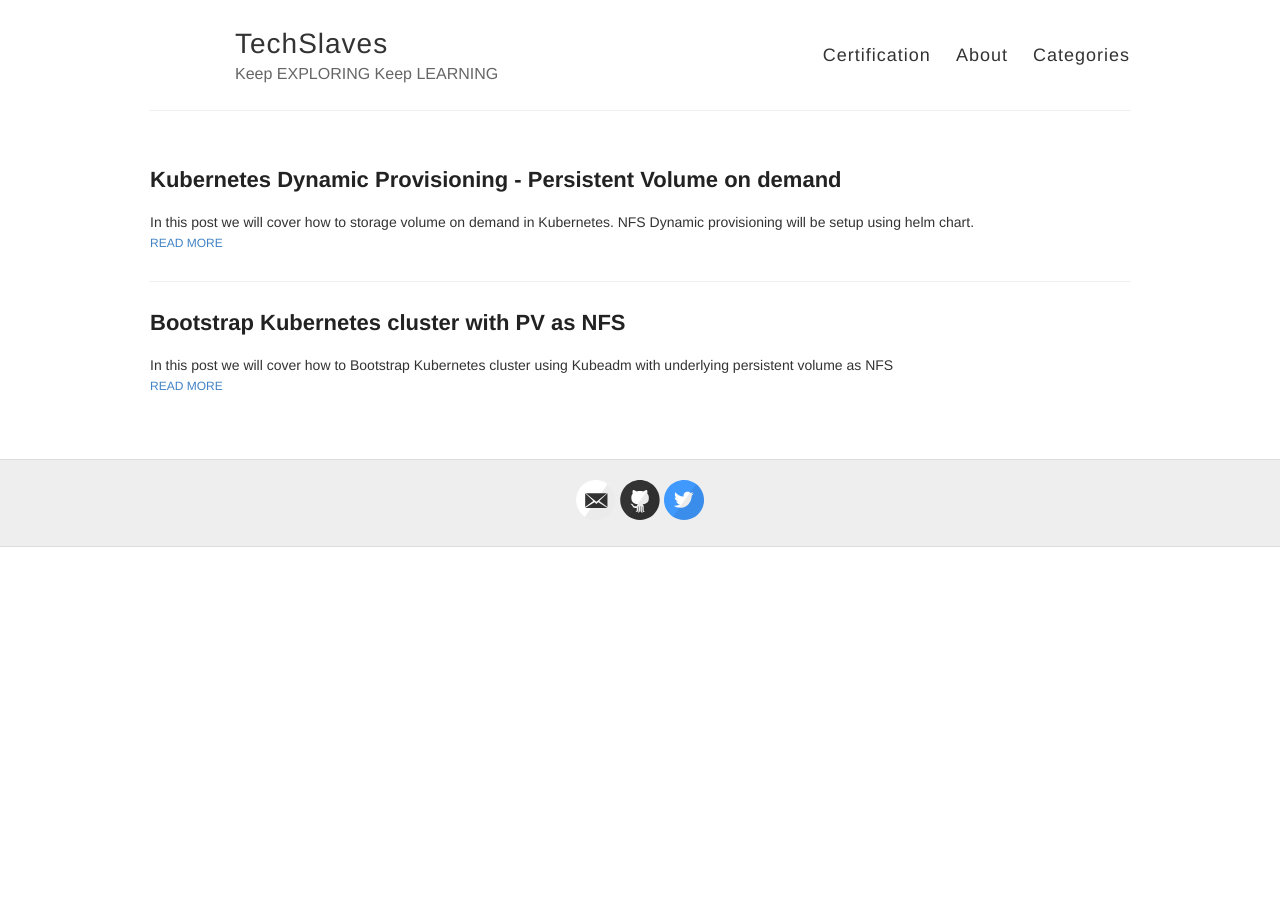
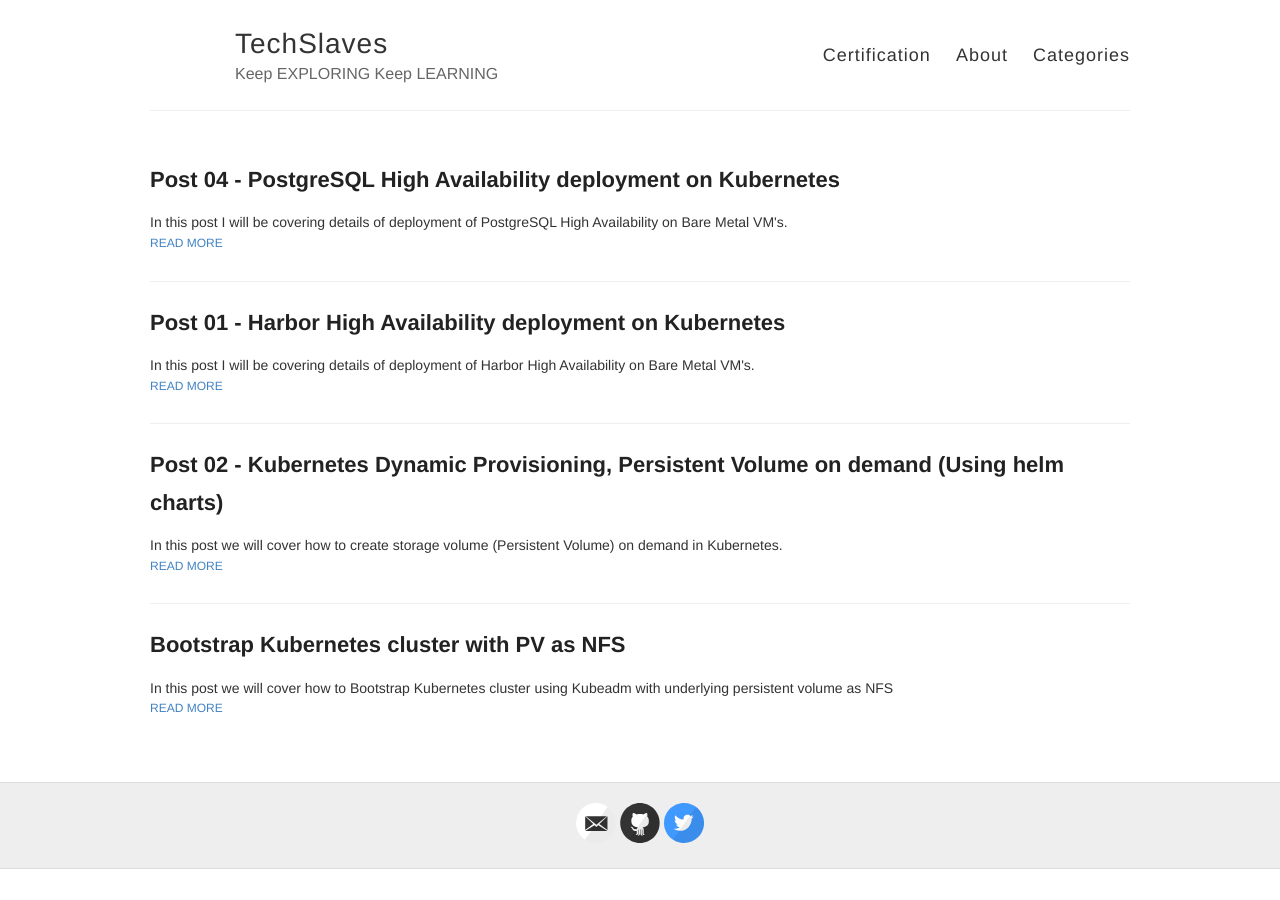
Before and after one commit to techslaves/techslaves.github.io, a Jekyll site: the page built from index.html, in a window 1280 px wide. Built offline with Jekyll 4.4.1, drawn with Linux system fonts in a browser that asks for light colours; some of the changed lines change nothing that is shown.

Commit message:
Adding Post for Harbor High availability

```diff
--- a/_posts/2021-05-06-Dynamic Volume Provisioning NFS.md
+++ b/_posts/2021-05-06-Dynamic Volume Provisioning NFS.md
@@ -1,21 +1,36 @@
 ---
 layout: post
-title:  Kubernetes Dynamic Provisioning - Persistent Volume on demand
+title:  Post 02 - Kubernetes Dynamic Provisioning, Persistent Volume on demand (Using helm charts)
 excerpt:
-  "In this post we will cover how to storage volume on demand in Kubernetes. NFS Dynamic provisioning will be setup using helm chart. "
+  "In this post we will cover how to create storage volume (Persistent Volume) on demand in Kubernetes."
 date:   2021-05-06 17:40:40 +0530
 categories:
   - "Devops"
 tags:
   - Kubernetes
 ---
+
+In this post I will be covering details of configuring NFS dynamic provisioner on Bare Metal VM's. This article is part of series of Harbor High Availability
+
+1) Harbor High Availability deployment on Kubernetes \
+[Post 01 - Harbor High Availability deployment on Kubernetes]({% link _posts/2021-05-14-Harbor High Availability deployment on Kubernetes.md %}) \
+
+2) Kubernetes Dynamic Provisioning - Persistent Volume on demand (Using helm charts) (this post)
+
+3) High available Redis (Using helm charts)
+
+4) High available PostgreSQL database (Using helm charts) \
+[Post 04 - PostgreSQL High Availability deployment on Kubernetes]({% link _posts/2021-05-15-PostgeSQL High Availability deployment on Kubernetes.md %}) \
+
+5) Harbor High Availability deployment in action on Kubernetes using helm chart. \
+
+#### *This article can also be used to configure NFS Dynamic Provisioning even if you are not installing Harbor High Availability.*
+
 **Prerequisite**
 
 NFS server is up and running.
 
-All worker nodes on which pods will be deployed has a directory mounted on NFS server which will be used for creating persistent volume.
-
-Read this to create NFS server
+Read my previous post to create NFS server and bootstrap kubernetes using kubeadm.
 
 - [Bootstrap Kubernetes cluster with PV as NFS ]({% link
   _posts/2021-01-14-Kubernetes.md %})
@@ -63,6 +78,8 @@ Run $kubectl get sc
 
 You should be able to see storage class with name `nfs-client`.
 
+*Using --kubeconfig parameter as I am installing helm chart from powershell from my Windows laptop on remote kubernetes cluster.*
+
 **Test automatic PV creation on NFS server***
 
 Create below PVC and check if underlying PV is created on NFS server automatically
@@ -73,3 +90,6 @@ Run $  kubectl get pv, pvc
 
 Above command will show PVC created from above yaml and underlying pv.
 Go to the nfs server on mount directory and one can find underlying pv folder.
+
+**NOTE**
+ This usecase was implemented was done on bare-metal cluster.
--- /dev/null
+++ b/_posts/2021-05-14-Harbor High Availability deployment on Kubernetes.md
@@ -0,0 +1,87 @@
+---
+layout: post
+title:  Post 01 - Harbor High Availability deployment on Kubernetes
+excerpt:
+  "In this post I will be covering details of deployment of Harbor High Availability on Bare Metal VM's."
+date:   2021-05-14 17:40:40 +0530
+image: /images/kubernetes/HARBOR.PNG
+categories:
+  - "Devops"
+tags:
+  - Kubernetes
+---
+
+![](/images/kubernetes/HARBOR.PNG)
+
+In this post I will be covering details of deployment of Harbor High Availability on Bare Metal VM's. This will be a series of article covering
+
+1) Harbor High Availability deployment on Kubernetes (this post)
+
+2) Kubernetes Dynamic Provisioning - Persistent Volume on demand (Using helm charts) \
+[Kubernetes Dynamic Provisioning - Persistent Volume on demand (Using helm charts)]({% link _posts/2021-05-06-Dynamic Volume Provisioning NFS.md %}) \\
+
+3) High available Redis (Using helm charts) \
+
+4) High available PostgreSQL database (Using helm charts) \
+[Post 04 - PostgreSQL High Availability deployment on Kubernetes]({% link _posts/2021-05-15-PostgeSQL High Availability deployment on Kubernetes.md %}) \
+
+5) Harbor High Availability deployment in action on Kubernetes using helm chart. \
+
+> Harbor is an open source registry that secures artifacts with policies and role-based access control,
+ensures images are scanned and free from vulnerabilities, and signs images as trusted.
+Harbor, a CNCF Graduated project, delivers compliance, performance, and interoperability to help you consistently
+ and securely manage artifacts across cloud native compute platforms like Kubernetes and Docker. - Source (Harbor.io)
+
+## Prerequisite
+
+To install harbor using helm chart on Kubernetes cluster, we need to have
+
+#### *1) Kubernetes cluster 1.10+ :*
+We need to have Kubernetes cluster. Refer my previous post for this - [Bootstrap Kubernetes cluster with PV as NFS ]({% link
+  _posts/2021-01-14-Kubernetes.md %})
+
+#### *2) Helm 2.8.0+ :*
+I have installed helm in my local windows machine and using cluster config file from .kube folder to remotely connect to cluster.
+We can install helm chart on remote cluster using --kubeconfig parameter with value as path to config file.
+Eg: --kubeconfig=D:\kubernetes\config
+
+#### *3) High available PostgreSQL database :*
+Harbor helm chart don't deploy PostgreSQL HA cluster and we need to pass IP address in values.yaml file of Harbor helm for its integration with Harbor.
+This can be achieved using bitnami helm chart from this link - [PostgreSQL helm](https://github.com/bitnami/charts/tree/master/bitnami/postgresql-ha)
+
+#### *4) High available Redis :*
+Harbor helm chart don't deploy Redis HA cluster and we need to pass IP address in values.yaml file of Harbor helm for its integration with Harbor.
+This can be achieved using bitnami helm chart from this link - [Redis Helm](https://github.com/bitnami/charts/tree/master/bitnami/redis)
+
+
+#### *5) PVC that can be shared across nodes or external object storage :*
+I will be using NFS as shared storage device across nodes. Along with this I will configure NFS dynamic Provisioner for automatically creating PV on demand on the NFS.
+
+
+## Now lets discuss on details of POD's created using Harbor helm chart:
+
+I did not enabled harbor-exporter for now.
+
+#### *1) harbor-chartmuseum -*
+Harbor support storing helm chart along with docker Image. Incase you don't require helm chart support in your private Harbor repository you can disable this using harbor helm chart.
+
+#### *2) harbor-core -*
+Harbor Core is one of the main components of Harbor. It interacts with redis cluster. So, incase redis cluster integration is not successful this pod will not come up and in turn harbor-jobservice pod will not come.
+
+#### *3) harbor-jobservice -*
+Harbor jobservice is one of the main components of Harbor. This is the last pod to come up in all the pods of helm chart.
+
+#### *4) harbor-nginx -*
+Nginx container is itself a Reverse Proxy in front of the core and the portal containers. If Harbor is exposed as Ingress, then nginx pod is not deployed.
+
+#### *5) harbor-notary-server -*
+Notary server is used for signing and verifying images. It is a optional pod and can be disabled used values.yaml in Harbor Helm charts.
+This is used when you want to sign you image while pushing.
+Developer enable content trust and export server details.
+export DOCKER_CONTENT_TRUST=1 and export DOCKER_CONTENT_TRUST_SERVER=https://IP_ADDRESS:4443
+
+#### *6) harbor-notary-signer -*
+Notary Signer cordinates with notary-server for signing image.
+
+In the next post I will be configuring NFS-Dynamic provisioner which will create PV's on demand for PVC's created by Redis, PostgreSQL and Harbor Helm chart- \
+[Kubernetes Dynamic Provisioning - Persistent Volume on demand (Using helm charts)]({% link _posts/2021-05-06-Dynamic Volume Provisioning NFS.md %})
--- /dev/null
+++ b/_posts/2021-05-15-PostgeSQL High Availability deployment on Kubernetes.md
@@ -0,0 +1,159 @@
+---
+layout: post
+title:  Post 04 - PostgreSQL High Availability deployment on Kubernetes
+excerpt:
+  "In this post I will be covering details of deployment of PostgreSQL High Availability on Bare Metal VM's."
+date:   2021-05-14 17:40:40 +0530
+categories:
+  - "Devops"
+tags:
+  - Kubernetes
+---
+
+In this post I will be covering details of deployment of PostgreSQL High Availability on Bare Metal VM's. This article is part of series of Harbor High Availability
+
+1) Harbor High Availability deployment on Kubernetes \
+[Post 01 - Harbor High Availability deployment on Kubernetes]({% link _posts/2021-05-14-Harbor High Availability deployment on Kubernetes.md %})\
+
+2) Kubernetes Dynamic Provisioning : Persistent Volume on demand (Using helm charts) \
+[Kubernetes Dynamic Provisioning - Persistent Volume on demand (Using helm charts)]({% link _posts/2021-05-06-Dynamic Volume Provisioning NFS.md %}) \
+
+3) High available Redis (Using helm charts)
+
+4) High available PostgreSQL database (Using helm charts) (this post)
+
+5) Harbor High Availability deployment in action on Kubernetes using helm chart.
+
+> PostgreSQL is an open source object-relational database known for its reliability and data integrity.
+
+**Prerequisite**
+
+1) Kubernetes cluster is up and running. To know how to achieve this read my previous post bootstrap kubernetes using kubeadm.
+
+- [Bootstrap Kubernetes cluster with PV as NFS ]({% link
+  _posts/2021-01-14-Kubernetes.md %})
+
+2) NameSpace with name harbor-private-registry is already existing.
+If its not created run:
+
+$ kubectl create ns harbor-private-registry
+
+3) Dynamic Volume Provisioning NFS is working and able to create pv on demand.
+
+- [Bootstrap Kubernetes cluster with PV as NFS ]({% link
+  _posts/2021-05-06-Dynamic Volume Provisioning NFS.md %})
+
+***Using helm chart for PostgreSQL High Availability cluster***
+
+We will be using bitnami helm chart for deploying High Availabilty PostgreSQL cluster - [PostgreSQL helm](https://github.com/bitnami/charts/tree/master/bitnami/postgresql-ha)
+
+#### We need to modify values.yaml file or override below values using --set flag while installing helm:
+
+*--set pgpool.replicaCount=2*
+
+*--set postgresql.replicaCount=3*
+
+*--set postgresql.existingSecret=postgresql-harbor-secret* : Name of secret created to store postgreSQL and repmgr password
+
+*--set pgpool.adminPassword=MTk5MCRwb3N0Z3Jlc3Fs*
+
+*--set pgpoolImage.tag=4.2.2-debian-10-r72*
+
+*--set postgresqlImage.tag=13.2.0-debian-10-r77*
+
+*--set global.storageClass=nfs-client* : Value (nfs-client) is name to storageClass created with NFS Dynamic Provisioner.
+
+*--set service.type=ClusterIP*
+
+#### Note : *Creating below Secret is important else you wont be able to reattach existing pv on next uninstall and reinstall of postgreSQL helm chart due to any reason.*
+
+#### Important Steps to create Secret (don't miss this)
+
+Create secret for configurable parameter of bitnami postgreSQL HA Helm chart values.yaml **postgresql.existingSecret**
+
+Create secret using below command and then install postgreSQL using helm chart:
+
+<script src="https://gist.github.com/techslaves/a32ff5accc463cf68fba49f227588725.js"></script>
+
+
+You will get below output on successfull installation of helm chart:
+
+--------------------------------------------------------------------------------------------------------------------
+
+*NAME: postgresql-harbor-private-registry* \
+*LAST DEPLOYED: Fri May  15 12:19:43 2021* \
+*NAMESPACE: harbor-private-registry* \
+*STATUS: deployed* \
+*REVISION: 1* \
+*TEST SUITE: None* \
+*NOTES:* \
+
+
+*Please be patient while the chart is being deployed*
+
+*PostgreSQL can be accessed through Pgpool via port 5432 on the following DNS name from within your cluster:*
+
+*postgresql-harbor-private-registry-pgpool.harbor.svc.cluster.local*
+
+*Pgpool acts as a load balancer for PostgreSQL and forward read/write connections to the primary node while read-only connections are forwarded to standby nodes.*
+
+*To get the password for "postgres" run:*
+
+*export POSTGRES_PASSWORD=$(kubectl get secret --namespace harbor-private-registry postgresql-harbor-private-registry-secret -o jsonpath="{.data.postgresql-password}"* | base64 --decode)
+*To get the password for "repmgr" run:*
+
+*--command -- psql -h postgresql-harbor-private-registry-pgpool -p 5432 -U postgres -d postgres*
+
+*To connect to your database from outside the cluster execute the following commands:*
+*psql -h 127.0.0.1 -p 5432 -U postgres -d postgres *
+
+---------------------------------------------------------------------------------------------------------------------
+
+Once the pods are up and running exec into postgreSQL stateful set pod and run *psql -h 127.0.0.1 -p 5432 -U postgres -d postgres *
+
+Enter the password you get from *kubectl get secret --namespace harbor-private-registry postgresql-harbor-private-registry-secret -o jsonpath="{.data.postgresql-password}" | base64 --decode *
+
+Create following database for harbor. Tables will be created automatically when Harbor HA starts
+
+CREATE DATABASE notary_server;
+
+CREATE DATABASE notary_signer;
+
+CREATE DATABASE harbor_core;
+
+postgres-# \l *(this will list all the database)*
+
+<script src="https://gist.github.com/techslaves/b7bc2a5ea2a3c347324d375b6a49e04b.js"></script>
+
+### Architecture of helm chart deployed
+
+Images used while deploying this helm chart:
+
+#### *1) bitnami/postgresql-repmgr :*
+PostgreSQL is an open source object-relational database known for its reliability and data integrity. This solution includes repmgr, an open-source tool for managing replication and failover on PostgreSQL clusters.
+
+#### *2) bitnami/pgpool :*
+Pgpool-II is a PostgreSQL proxy. It stands between PostgreSQL servers and their clients providing connection pooling, load balancing, automated failover, and replication.
+
+After you deploy PostgreSQL HA using helm chart it will deploy two Pod's of *pgpool* and  three pods of *postgresql-repmgr*
+pgpool is a deployment and postgresql-repmgr is a stateful set.
+
+This will create one master and two slave cluster where Pgpool will be responsible for promoting slave to master incase master goes down.
+
+Master (pod/postgresql-harbor-postgresql-0) will be single point for write operation where as master and two slaves (pod/postgresql-harbor-postgresql-1 and pod/postgresql-harbor-postgresql-2) will be three point for read operation.
+
+pod/postgresql-harbor-pgpool-23243g54f8-afdsc \
+pod/postgresql-harbor-pgpool-11834437d4-ojgfd  \
+pod/postgresql-harbor-postgresql-0 \
+pod/postgresql-harbor-postgresql-1  \
+pod/postgresql-harbor-postgresql-2
+
+Two Cluster IP service will be created and one headless service.
+
+PGPool pod's can be reached through pgpool cluster IP service and postgreSQL pods communicate to postgresql service.
+
+#### *For integration with harbor HA pass Pgpool Cluster IP as PG internally communicates to postgreSQL master and slave using headless service.*
+
+
+In the next post I will be deploying Harbor Helm and details of Integration with Redis and PostgreSQL cluster - \
+[Kubernetes Dynamic Provisioning - Persistent Volume on demand (Using helm charts)]({% link _posts/2021-05-06-Dynamic Volume Provisioning NFS.md %})
```
Also changed, not shown: images/kubernetes/harbor.png (added).
